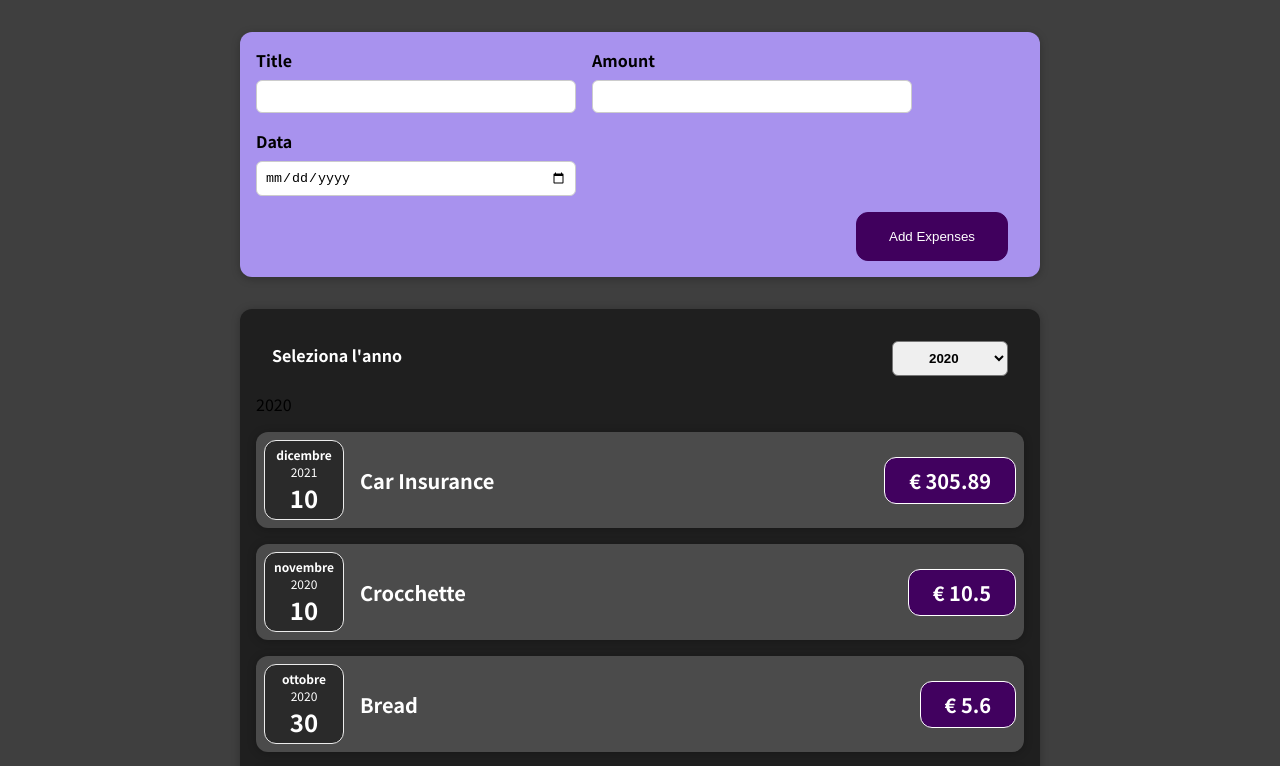
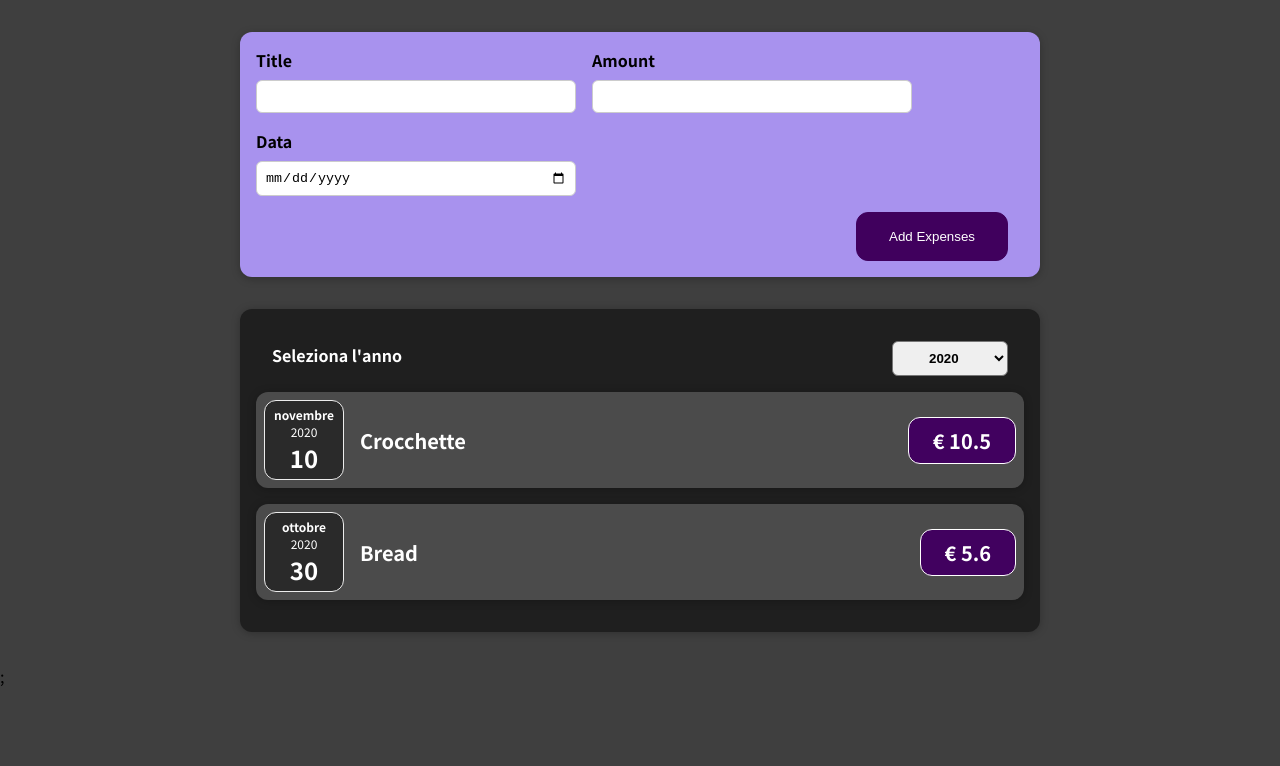
Before and after one commit to Arianna1996/Expenses, a React (Create React App) app: page / in a window 1280 px wide. Shown: the top 766 px of the page. Built offline with nearby package versions, Linux system fonts and the light colour scheme.

Commit message:
Filtrato spese

```diff
--- a/src/App.js
+++ b/src/App.js
@@ -1,8 +1,8 @@
+import React, { useState } from "react";
 import Expenses from "./components/Expenses/Expenses";
 import NewExpense from "./components/NewExpense/NewExpense";
 
-function App() {
-  const expenses = [
+const DUMMY_EXPENSES = [
   {
     id: "e1",
     title: "Car Insurance",
@@ -28,9 +28,15 @@
     date: new Date(2021, 5, 5),
   },
 ];
+
+const App = () => {
+  const [expenses, setExpenses] = useState(DUMMY_EXPENSES);
   const addExpenseHandler = (expense) => {
-    console.log("Siamo in App.js");
-    console.log(expense);
+    //console.log("Siamo in App.js");
+    //console.log(expense);
+    setExpenses((prevExpenses) => {
+      return [expense, ...prevExpenses];
+    });
   };
   return (
     <div>
@@ -38,6 +44,6 @@
       <Expenses expenses={expenses} />;
     </div>
   );
-}
+};
 
 export default App;
--- a/src/components/Expenses/Expenses.js
+++ b/src/components/Expenses/Expenses.js
@@ -9,31 +9,21 @@
   const nuovaData = (data) => {
     setData(data);
   };
+  const datoFiltrato = props.expenses.filter(
+    (expense) => expense.date.getFullYear().toString() === data
+  );
   return (
     <div>
       <Card className="expenses">
         <ExpenseFilter onCambiaData={nuovaData} selected={data} />
-        <p>{data}</p>
-        <ExpenseItem
-          title={props.expenses[0].title}
-          amount={props.expenses[0].amount}
-          date={props.expenses[0].date}
-        />
-        <ExpenseItem
-          title={props.expenses[1].title}
-          amount={props.expenses[1].amount}
-          date={props.expenses[1].date}
-        />
-        <ExpenseItem
-          title={props.expenses[2].title}
-          amount={props.expenses[2].amount}
-          date={props.expenses[2].date}
-        />
-        <ExpenseItem
-          title={props.expenses[3].title}
-          amount={props.expenses[3].amount}
-          date={props.expenses[3].date}
-        />
+        {datoFiltrato.map((expense) => (
+          <ExpenseItem
+            key={expense.id}
+            title={expense.title}
+            amount={expense.amount}
+            date={expense.date}
+          />
+        ))}
       </Card>
     </div>
   );
```
Also changed, not shown: 1 other file (tests, documents, lock files or other folders). Lines whose indentation alone changed are shown as unchanged.
